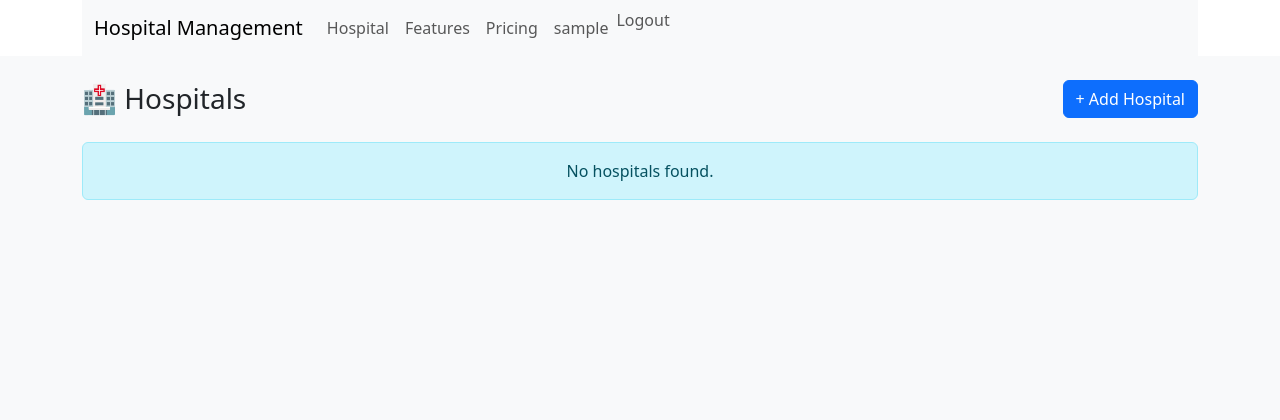
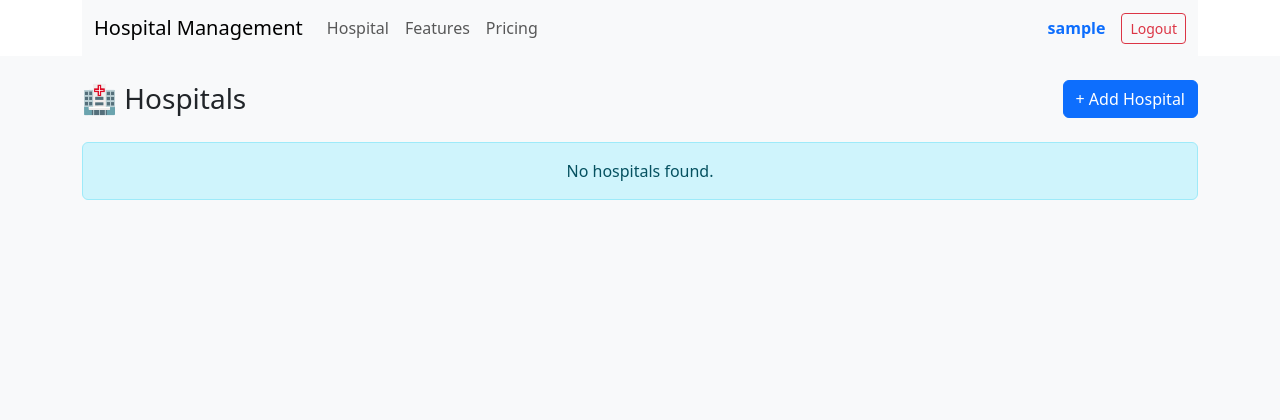
Before and after one commit to erashish41/Hospital-Supervision-System-Django-DRF, a Django app: page /management/hospitals/ in a window 1280 px wide. Shown: the top 420 px of the page. Run offline with Django 5.2, Linux system fonts and the light colour scheme; the visitor is signed in with stand-in values (Sample User, id 1); data that the repository does not hold is empty; some libraries are stand-ins or nearby versions.

Commit message:
navbar updated with UI correction

```diff
--- a/hospital/management/templates/base.html
+++ b/hospital/management/templates/base.html
@@ -16,20 +16,26 @@
                     <span class="navbar-toggler-icon"></span>
                 </button>
                 <div class="collapse navbar-collapse" id="navbarNavAltMarkup">
+                    {% if user.is_authenticated %}
                     <div class="navbar-nav">
+                        <a class="nav-link" href="{% url 'hospital_list' %}">Hospital</a>
+                        <a class="nav-link" href="#">Features</a>
+                        <a class="nav-link" href="#">Pricing</a>
+                    </div>
+                    {% endif %}
+                    <div class="navbar-nav ms-auto align-items-center">
                         {% if user.is_authenticated %}
-                            <a class="nav-link" href="{% url 'hospital_list' %}">Hospital</a>
-                            <a class="nav-link" href="#">Features</a>
-                            <a class="nav-link" href="#">Pricing</a>
-                            <a class="nav-link" href="#">{{user.username}}</a>
+                            <span class="nav-link fw-semibold text-primary">
+                                {{ user.username }}
+                            </span>
 
-                        <form method="post" action="{% url 'logout' %}" class="d-inline">
-                            {% csrf_token %}
-                            <button class="nav-link btn btn-link p-0">Logout</button>
-                        </form>
+                            <form method="post" action="{% url 'logout' %}" class="d-inline ms-2">
+                                {% csrf_token %}
+                                <button class="btn btn-outline-danger btn-sm">Logout</button>
+                            </form>
 
                             {% else %}
-                                <a class="nav-link" href="{% url 'login' %}">Login</a>
+                                <a class="nav-link btn btn-outline-primary btn-sm ms-2" href="{% url 'login' %}">Login</a>
                         {% endif %}
                     </div>
                 </div>
```
